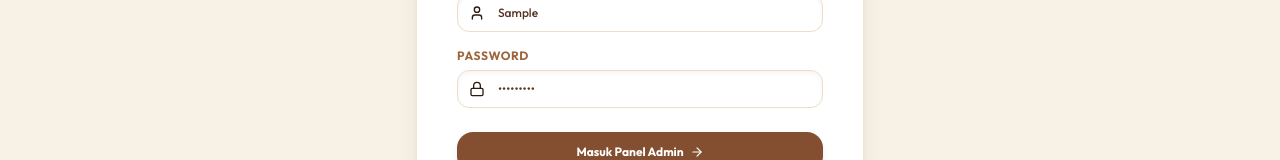
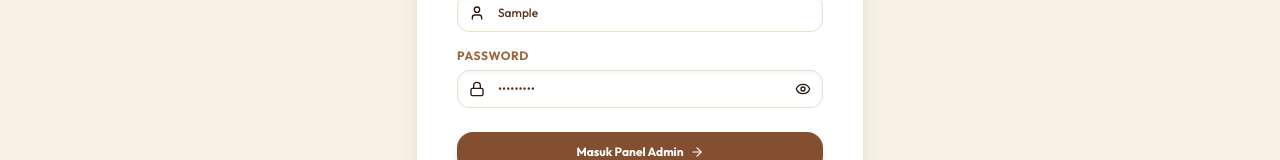
Before and after one commit to rhenaald/dashboard-umkm, a Next.js app: page /login in a window 1280 px wide. Both pictures are taken after typing "Sample", "Sample123" into the empty fields and a click on the button "Masuk Panel Admin". Shown: the part 447-607 px from the top of the page. Built offline with nearby package versions, Linux system fonts and the light colour scheme; no server answers.

Commit message:
Add show password toggle on login page

```diff
--- a/app/globals.css
+++ b/app/globals.css
@@ -105,3 +105,18 @@ body {
 .animate-bounce-short {
   animation: bounce-short 3s infinite ease-in-out;
 }
+
+/* Hide default browser password reveal/clear button (Edge/IE/Chrome) */
+input::-ms-reveal,
+input::-ms-clear {
+  display: none !important;
+  width: 0 !important;
+  height: 0 !important;
+}
+
+input::-webkit-contacts-auto-fill-button,
+input::-webkit-credentials-auto-fill-button {
+  visibility: hidden !important;
+  display: none !important;
+  pointer-events: none !important;
+}
--- a/app/login/page.tsx
+++ b/app/login/page.tsx
@@ -2,7 +2,8 @@
 
 import React, { useState } from 'react';
 import { useRouter } from 'next/navigation';
-import { Store, ShieldAlert, ArrowRight, Lock, User } from 'lucide-react';
+import { Store, ShieldAlert, ArrowRight, Lock, User, Eye, EyeOff } from 'lucide-react';
+
 
 export default function LoginPage() {
   const router = useRouter();
@@ -10,6 +11,7 @@ export default function LoginPage() {
   const [password, setPassword] = useState('');
   const [error, setError] = useState('');
   const [isLoading, setIsLoading] = useState(false);
+  const [showPassword, setShowPassword] = useState(false);
 
   const handleLogin = async (e: React.FormEvent) => {
     e.preventDefault();
@@ -96,13 +98,22 @@ export default function LoginPage() {
                   <Lock size={16} />
                 </div>
                 <input
-                  type="password"
+                  type={showPassword ? "text" : "password"}
                   required
                   value={password}
                   onChange={(e) => setPassword(e.target.value)}
                   placeholder="Masukkan password admin"
-                  className="w-full rounded-xl border border-warm-brown-200 bg-white/70 py-2.5 pl-10 pr-4 text-xs font-medium text-warm-brown-900 placeholder-warm-brown-400 focus:border-warm-brown-650 focus:outline-none dark:border-warm-brown-800 dark:bg-warm-brown-950 dark:text-warm-brown-200 dark:placeholder-warm-brown-600 shadow-inner"
+                  className="w-full rounded-xl border border-warm-brown-200 bg-white/70 py-2.5 pl-10 pr-10 text-xs font-medium text-warm-brown-900 placeholder-warm-brown-400 focus:border-warm-brown-650 focus:outline-none dark:border-warm-brown-800 dark:bg-warm-brown-950 dark:text-warm-brown-200 dark:placeholder-warm-brown-600 shadow-inner"
                 />
+                {password.length > 0 && (
+                  <button
+                    type="button"
+                    onClick={() => setShowPassword(!showPassword)}
+                    className="absolute inset-y-0 right-0 flex items-center pr-3 text-warm-brown-450 hover:text-warm-brown-650 cursor-pointer"
+                  >
+                    {showPassword ? <EyeOff size={16} /> : <Eye size={16} />}
+                  </button>
+                )}
               </div>
             </div>
           </div>
```
